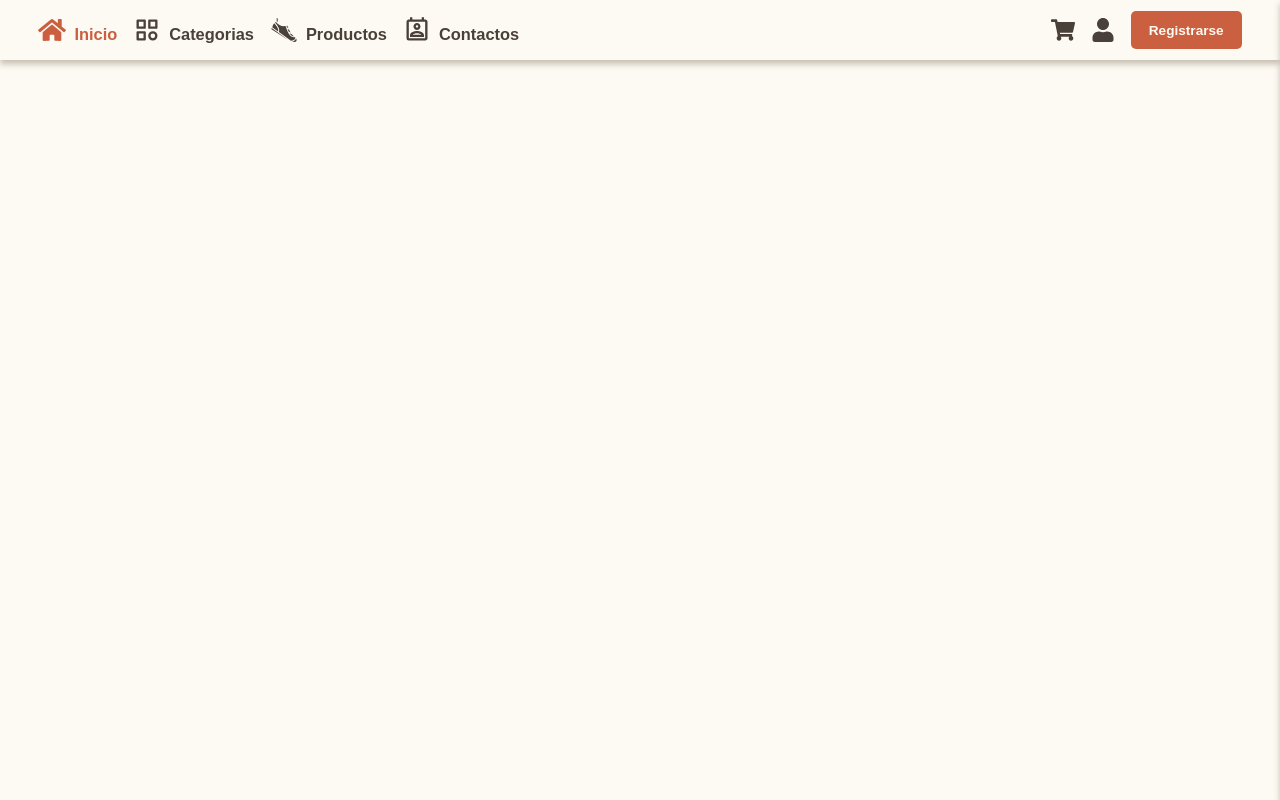
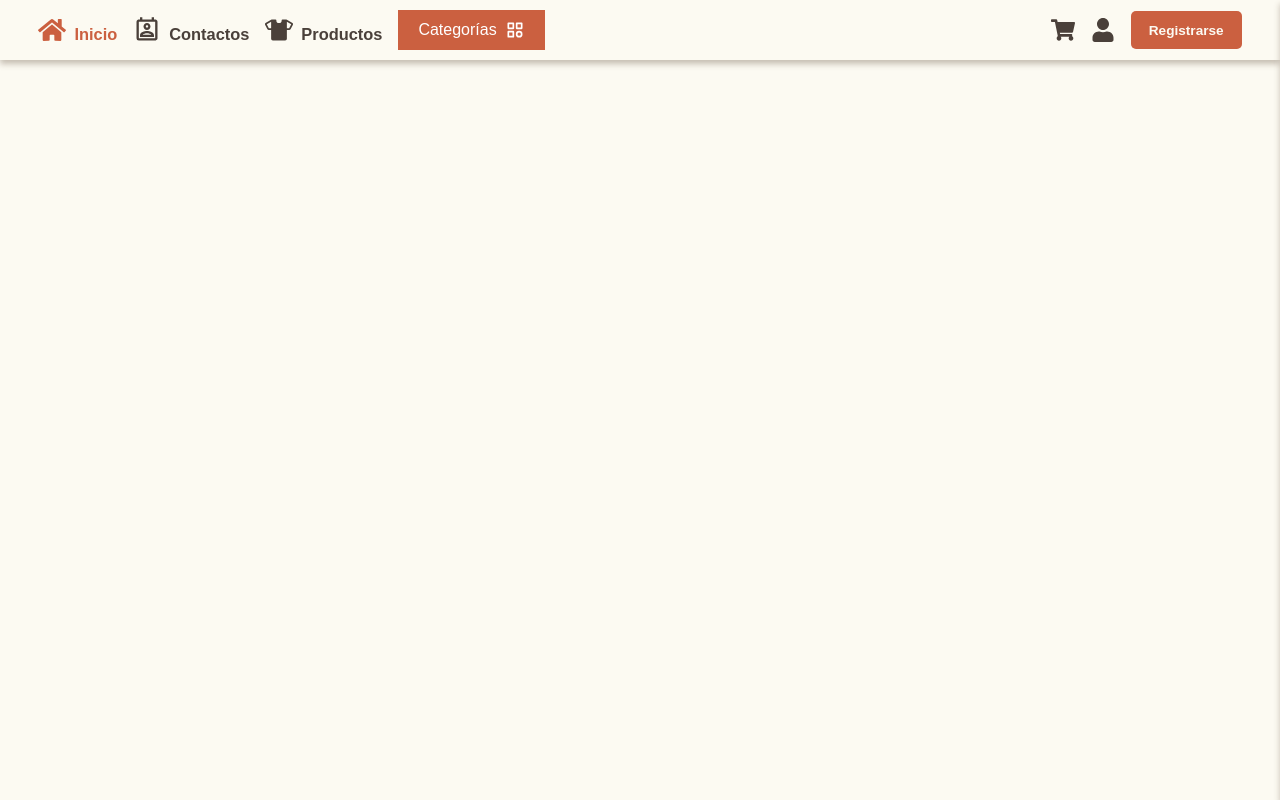
Before and after one commit to Aleotinano/Huella, a React (Vite) app in the folder Frontend/: page /Tienda-de-zapatos/Login in a window 1280 px wide. Built offline with nearby package versions, Linux system fonts and the light colour scheme.

Commit message:
avance en el diseño y correcion de logica, optimizacion y seo

```diff
--- a/Frontend/src/Componentes/Productos.jsx
+++ b/Frontend/src/Componentes/Productos.jsx
@@ -1,4 +1,4 @@
-import { useContext, useMemo } from "react";
+import { useContext } from "react";
 import { ProductsItem } from "./ProductosItem";
 import productscustom from "./productscustom.module.css";
 import { CartContext } from "./Cart";
@@ -7,17 +7,13 @@ import "swiper/css";
 import "swiper/css/navigation";
 import "swiper/css/pagination";
 import { Navigation, Pagination } from "swiper/modules";
+import { useCategories } from "../Hooks/UseCategories";
 
 export const Products = ({ products, Incartcustom }) => {
   const { cart, addToCart, removeFromCart } = useContext(CartContext);
 
-  // Obtener categorías únicas con useMemo para evitar recalcular en cada render
-  const categories = useMemo(
-    () => [...new Set(products.map((product) => product.category))],
-    [products]
-  );
+  const categories = useCategories(products);
 
-  // Función para renderizar productos de una categoría
   const renderProducts = (category) => {
     const filteredProducts = products.filter(
       (product) => product.category === category
@@ -28,19 +24,19 @@ export const Products = ({ products, Incartcustom }) => {
         modules={[Navigation, Pagination]}
         navigation
         pagination={{ clickable: true }}
-        spaceBetween={10} // Espacio reducido entre diapositivas
-        slidesPerView={5} // Valor predeterminado
+        spaceBetween={10}
+        slidesPerView={5}
         breakpoints={{
-          0: { slidesPerView: 1, spaceBetween: 10 }, // Tres tarjetas para pantallas muy pequeñas
-          320: { slidesPerView: 1.4, spaceBetween: 10 }, // Tres tarjetas para pantallas pequeñas
+          0: { slidesPerView: 1, spaceBetween: 10 },
+          320: { slidesPerView: 1.4, spaceBetween: 10 },
 
-          425: { slidesPerView: 2, spaceBetween: 10 }, // Tres tarjetas para pantallas pequeñas
+          425: { slidesPerView: 2, spaceBetween: 10 },
 
-          600: { slidesPerView: 2.2, spaceBetween: 15 }, // Tres tarjetas para pantallas pequeñas
-          720: { slidesPerView: 2.5, spaceBetween: 15 }, // Tres tarjetas para tablets
-          1024: { slidesPerView: 3.5, spaceBetween: 20 }, // Cuatro tarjetas para laptops
-          1440: { slidesPerView: 4.5, spaceBetween: 25 }, // Cinco tarjetas para pantallas grandes
-          1720: { slidesPerView: 6, spaceBetween: 30 }, // Seis tarjetas para pantallas muy grandes
+          600: { slidesPerView: 2.2, spaceBetween: 15 },
+          720: { slidesPerView: 2.5, spaceBetween: 15 },
+          1024: { slidesPerView: 3.5, spaceBetween: 20 },
+          1440: { slidesPerView: 4.5, spaceBetween: 25 },
+          1720: { slidesPerView: 6, spaceBetween: 30 },
         }}
         className={productscustom.SwiperContainer}
       >
--- a/Frontend/src/Componentes/productscustom.module.css
+++ b/Frontend/src/Componentes/productscustom.module.css
@@ -6,12 +6,13 @@
   width: 100%;
   text-transform: capitalize;
   margin-top: 1rem;
+  scroll-margin-top: 100px;
 }
 
 .CategoryTitle {
   display: flex;
-  align-items: center; /* Alinea el h2 y la línea verticalmente */
-  width: 100%; /* Ocupa todo el ancho del contenedor */
+  align-items: center;
+  width: 100%;
 }
 
 .CategorySection h2 {
@@ -22,16 +23,16 @@
   margin: 0 1rem;
   text-transform: uppercase;
   text-shadow: 0 4px 8px rgba(0, 0, 0, 0.1);
-  white-space: nowrap; /* Evita que el texto se divida en varias líneas */
-  position: relative; /* Necesario para el pseudo-elemento */
+  white-space: nowrap;
+  position: relative;
 }
 
 .CategoryTitle::after {
   content: "";
-  flex: 1; /* Hace que la línea ocupe el espacio restante */
-  height: 4px; /* Grosor de la línea */
-  background-color: var(--accent-color); /* Color de la línea */
-  margin-left: 1rem; /* Espacio entre el texto y la línea */
+  flex: 1;
+  height: 4px;
+  background-color: var(--accent-color);
+  margin-left: 1rem;
 }
 
 .SwiperContainer {
--- /dev/null
+++ b/Frontend/src/Hooks/UseCategories.jsx
@@ -0,0 +1,11 @@
+import { useMemo } from "react";
+import { products } from "../../products.json";
+
+export const useCategories = () => {
+  const categories = useMemo(
+    () => [...new Set(products.map((product) => product.category))],
+    [products]
+  );
+
+  return categories;
+};
--- a/Frontend/src/Pages/Navegador/Navegador.jsx
+++ b/Frontend/src/Pages/Navegador/Navegador.jsx
@@ -3,14 +3,15 @@ import { Link, useNavigate } from "react-router-dom"; // Importa useNavigate
 import { FaShoppingCart, FaUser, FaHome } from "react-icons/fa";
 import { IoCloseOutline } from "react-icons/io5";
 import { MdMenu, MdOutlinePermContactCalendar, MdLogout } from "react-icons/md";
+import { PiTShirtFill } from "react-icons/pi";
 import { CartContext } from "../../Componentes/Cart";
 import { ProductsItem as ProductsInCart } from "../../Componentes/ProductosItem";
 import navcustom from "./navcustom.module.css";
-import { GiRunningShoe } from "react-icons/gi";
 import { TbCategory } from "react-icons/tb";
 import { SubmitButton } from "../../Componentes/SubmitButton";
 import { AuthContext } from "../../context/AuthContext";
 import { Modal } from "../../Componentes/Modal";
+import { useCategories } from "../../Hooks/UseCategories";
 
 export const Navegador = () => {
   const [NavScroll, setNavScroll] = useState(false);
@@ -19,6 +20,7 @@ export const Navegador = () => {
   const [ShowModal, setShowModal] = useState(false);
   const { cart, addToCart, removeFromCart } = useContext(CartContext);
   const { authenticated, logout } = useContext(AuthContext);
+  const categories = useCategories();
 
   const navigate = useNavigate();
 
@@ -27,6 +29,7 @@ export const Navegador = () => {
 
   const handleShowModal = () => setShowModal(true);
   const handleCloseModal = () => setShowModal(false);
+
   const handleLogout = () => {
     logout();
     setShowModal(false);
@@ -58,25 +61,18 @@ export const Navegador = () => {
       title: "Inicio",
     },
     {
-      to: "/",
-      id: "Categorias",
-      icon: <TbCategory className="icon" />,
-      label: "Categorias",
-      title: "Categorias",
-    },
-    {
-      to: "/",
-      id: "Productos",
-      icon: <GiRunningShoe className="icon" />,
-      label: "Productos",
-      title: "Productos",
-    },
-    {
       to: "/Contactos",
-      id: null,
+      id: "Contactos",
       icon: <MdOutlinePermContactCalendar className="icon" />,
       label: "Contactos",
       title: "Contactos",
+    },
+    {
+      to: "/#Productos",
+      id: "Productos",
+      icon: <PiTShirtFill className="icon" />,
+      label: "Productos",
+      title: "Productos",
     },
   ];
 
@@ -112,6 +108,18 @@ export const Navegador = () => {
             <strong>{label}</strong>
           </Link>
         ))}
+        {/* Dropdown de categorías */}
+        <div className={navcustom.dropdown}>
+          <button className={navcustom.dropbtn}>
+            Categorías
+            <TbCategory className={navcustom.icon} />
+          </button>
+          <div className={navcustom.dropdownContent}>
+            {categories.map((category) => (
+              <a href={`/#${category}`}>{category}</a>
+            ))}
+          </div>
+        </div>
       </div>
 
       {/* Controles */}
--- a/Frontend/src/Pages/Navegador/navcustom.module.css
+++ b/Frontend/src/Pages/Navegador/navcustom.module.css
@@ -184,6 +184,57 @@
   font-size: 1rem;
 }
 
+/* NavCustom.module.css */
+.dropdown {
+  position: relative;
+  display: inline-block;
+}
+
+.dropbtn {
+  background-color: var(--accent-color);
+  color: white;
+  padding: 10px 20px;
+  font-size: 16px;
+  border: none;
+  cursor: pointer;
+  display: flex;
+  align-items: center;
+  gap: 8px;
+}
+
+.icon {
+  font-size: 20px;
+}
+
+.dropdownContent {
+  display: block;
+  position: absolute;
+  transition: var(--transition-ease);
+  opacity: 0;
+  transform: translateY(-10px);
+}
+
+.dropdownContent a {
+  color: black;
+  padding: 10px 16px;
+  text-decoration: none;
+  display: block;
+}
+
+.dropdownContent a:hover {
+  background-color: transparent;
+  color: var(--text-color);
+}
+
+.dropdown:hover .dropdownContent {
+  opacity: 1;
+  transform: translateY(5px);
+}
+
+.dropdown:hover .dropbtn {
+  background-color: #2980b9;
+}
+
 @media (max-width: 768px) {
   .Links {
     display: flex;
--- a/Frontend/vite.config.js
+++ b/Frontend/vite.config.js
@@ -3,5 +3,5 @@ import react from "@vitejs/plugin-react";
 
 export default defineConfig({
   plugins: [react()],
-  base: "/Tienda-de-zapatos/",
+  base: "/",
 });
```
